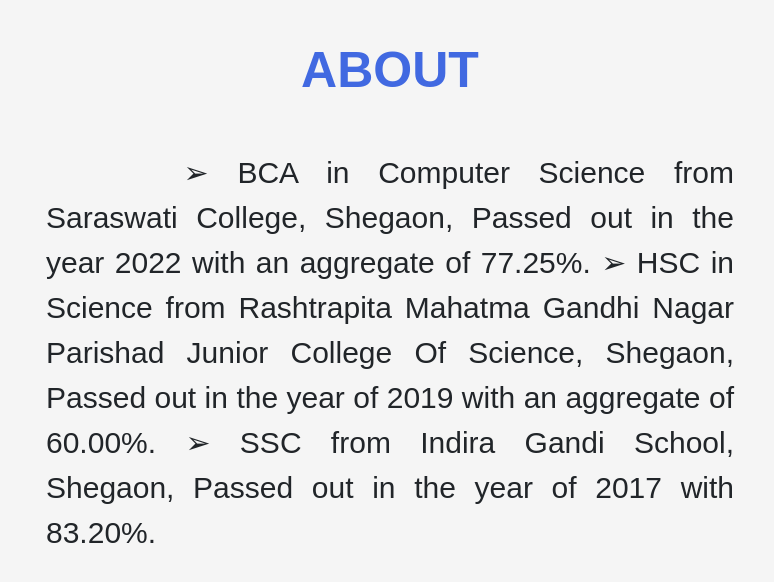
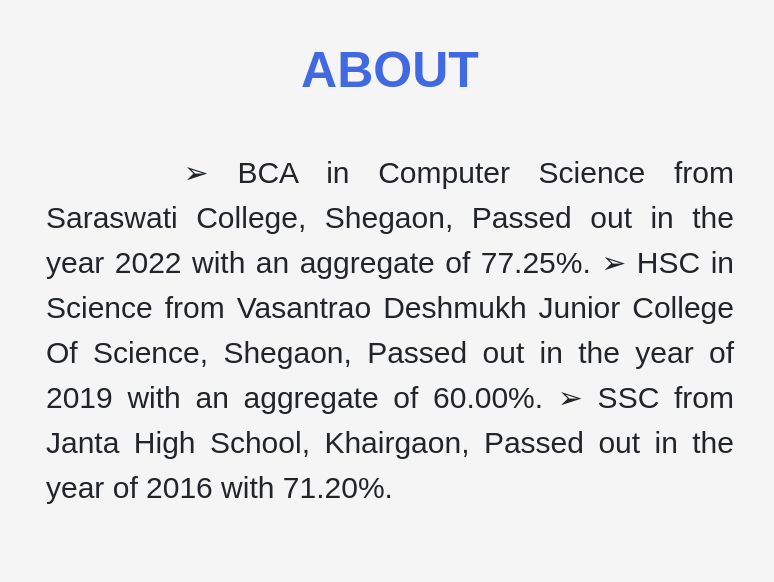
Before and after one commit to Nivrutti23/Projects, a plain HTML site: page 1.Portfolio/index.html in a window 1280 px wide. Shown: the part 680-1262 px from the top of the page, 506-1280 px from the left. Drawn offline with nearby package versions, Linux system fonts and the light colour scheme.

Commit message:
Update index.html

```diff
--- a/1.Portfolio/index.html
+++ b/1.Portfolio/index.html
@@ -64,11 +64,10 @@
 						<h1 class="sectiontitle">ABOUT</h1>
 						<p>➢ BCA in Computer Science from Saraswati College, Shegaon, Passed out in the
 year 2022 with an aggregate of 77.25%.
-➢ HSC in Science from Rashtrapita Mahatma Gandhi Nagar Parishad
-Junior College Of Science, Shegaon, Passed out in the year of 2019 with an
+➢ HSC in Science from Vasantrao Deshmukh Junior College Of Science, Shegaon, Passed out in the year of 2019 with an
 aggregate of 60.00%.
-➢ SSC from Indira Gandi School, Shegaon, Passed out in the year of 2017
-with 83.20%.</p>
+➢ SSC from Janta High School, Khairgaon, Passed out in the year of 2016
+with 71.20%.</p>
 					</div>
 				</div>
 			<!-- 	<div id="skills">
```
